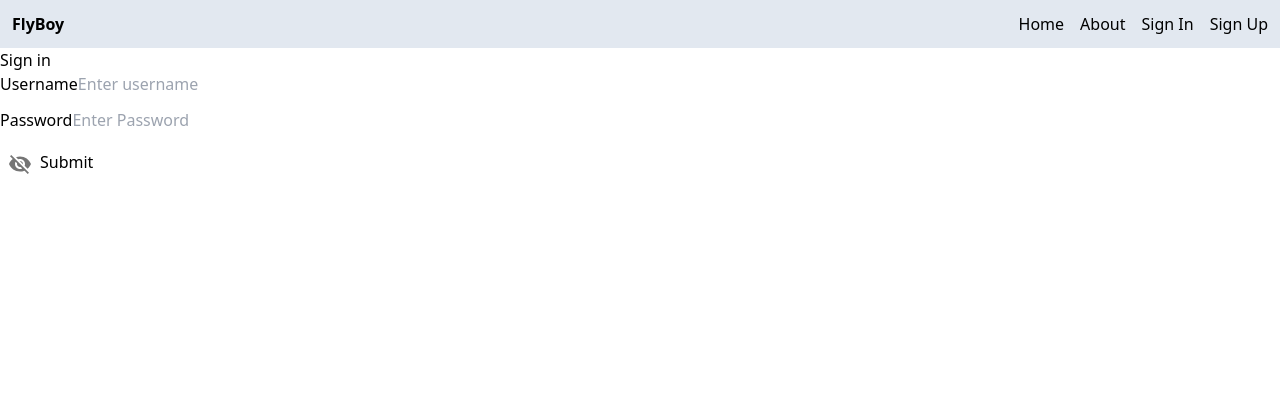
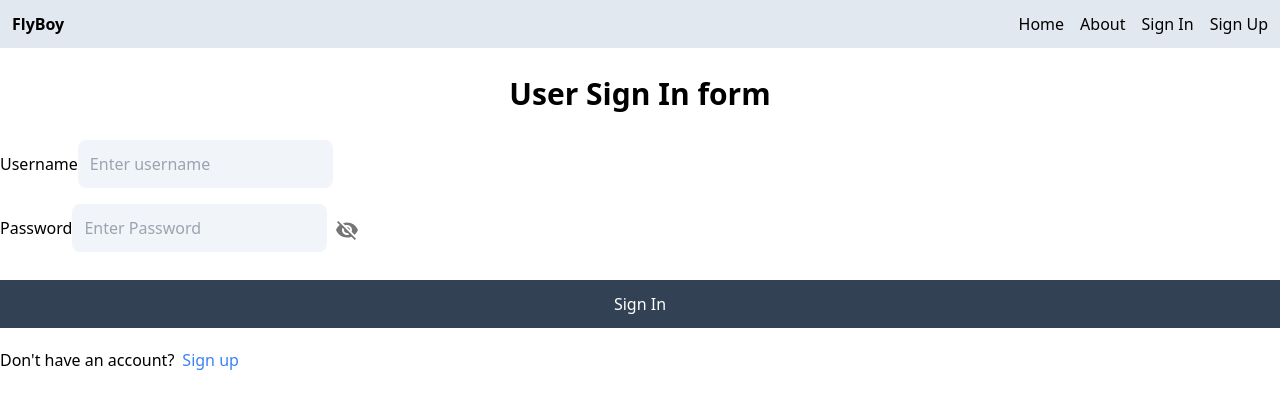
Before and after one commit to Eugene7997/flyboy, a React (Create React App) app in the folder client/: page /sign_in in a window 1280 px wide. Shown: the top 408 px of the page. Built offline with nearby package versions, Linux system fonts and the light colour scheme.

Commit message:
integrated user sign up form with backend api

```diff
--- a/client/src/components/UserSignIn.js
+++ b/client/src/components/UserSignIn.js
@@ -1,48 +1,99 @@
 import { Form } from "react-bootstrap";
 import { useState } from "react";
+import { Link, useNavigate } from "react-router-dom";
 import VisibilityOffIcon from '@mui/icons-material/VisibilityOff';
 import VisibilityIcon from '@mui/icons-material/Visibility';
 import IconButton from '@mui/material/IconButton';
 
-function UserSignInForm() {
-    const [values, setValues] = useState({
-        password: "",
-        showPassword: false
-    });
+function UserRegistrationForm() {
+    const [formData, setFormData] = useState({})
+    const [showPassword, setShowPassword] = useState(false)
+    const [error, setError] = useState(null)
+    const [loading, setLoading] = useState(false)
+    const navigate = useNavigate()
 
     const handleClickShowPassword = () => {
-        setValues({
-            ...values,
-            showPassword: !values.showPassword,
-        });
+        setShowPassword(!showPassword);
     };
-    const submitForm = (e) => {
+    const handleChange = (e) => {
+        setFormData({ ...formData, [e.target.name]: e.target.value })
+    }
+    const validateFormBeforeSubmit = () => {
+        if (!formData.username || formData.username.trim() === '') {
+            setError("Username is required.");
+            return false;
+        }
+        if (!formData.password || formData.password.trim() === '') {
+            setError("Password is required.");
+            return false;
+        }
+        return true;
+    }
+    const submitForm = async (e) => {
         e.preventDefault();
-        const formData = new FormData(e.target);
-        const payload = Object.fromEntries(formData)
-        console.log(payload)
+        if (!validateFormBeforeSubmit()) {
+            return;
+        }
+        try {
+            setLoading(true)
+            const res = await fetch("http://localhost:5000/api/users/sign_in", {
+                method: "POST",
+                headers: {
+                    'Content-Type': 'application/json',
+                },
+                credentials: 'include',
+                body: JSON.stringify(formData)
+            })
+            if (!res.ok) {
+                const errorData = await res.json();
+                if (res.status === 409 || (errorData.message && errorData.message.includes('duplicate key error'))) {
+                    throw new Error("Username is already taken.");
+                } else {
+                    throw new Error(errorData.message || "Something went wrong. Please try again.");
+                }
+            }
+            const data = await res.json()
+            console.log(data)
+            setLoading(false)
+            setError(false)
+            navigate('/')
+        }
+        catch (err) {
+            setLoading(false)
+            console.log(err)
+            setError(err.message)
+        }
+
     }
     return (
         <>
-            <h1>Sign in</h1>
-            <form onSubmit={submitForm}>
-                <Form.Group className="mb-3">
+            <h1 className="text-3xl text-center font-semibold my-7" >User Sign In form</h1>
+            <form className="flex flex-col gap-4" onSubmit={submitForm}>
+                <Form.Group>
                     <Form.Label>Username</Form.Label>
-                    <Form.Control type="text" name="username" placeholder="Enter username" />
+                    <Form.Control className="bg-slate-100 p-3 rounded-lg" type="text" name="username" placeholder="Enter username" onChange={handleChange}/>
                 </Form.Group>
                 <Form.Group className="mb-3">
                     <Form.Label>Password</Form.Label>
-                    <Form.Control type={values.showPassword? "text": "password"} name="password" placeholder="Enter Password" />
+                    <Form.Control className="bg-slate-100 p-3 rounded-lg" type={showPassword ? "text" : "password"} name="password" placeholder="Enter Password" onChange={handleChange}/>
+                    <IconButton
+                        onClick={handleClickShowPassword}
+                    >
+                        {showPassword ? <VisibilityIcon /> : <VisibilityOffIcon />}
+                    </IconButton>
                 </Form.Group>
-                <IconButton
-                    onClick={handleClickShowPassword}
-                >
-                    {values.showPassword? <VisibilityIcon/>: <VisibilityOffIcon/>}
-                </IconButton>
-                <button type="submit" className="btn btn-primary">Submit</button>
+                <button disabled={loading} type="submit" className="bg-slate-700 text-white p-3">{loading ? "Loading..." : 'Sign In'}</button>
             </form>
+            <div className='flex gap-2 mt-5'>
+                <p>Don't have an account?</p>
+                <Link to='/sign_up'>
+                    <span className='text-blue-500'>Sign up</span>
+                </Link>
+            </div>
+            <div>
+            </div>
         </>
     )
 
 }
-export default UserSignInForm;
+export default UserRegistrationForm;
```
